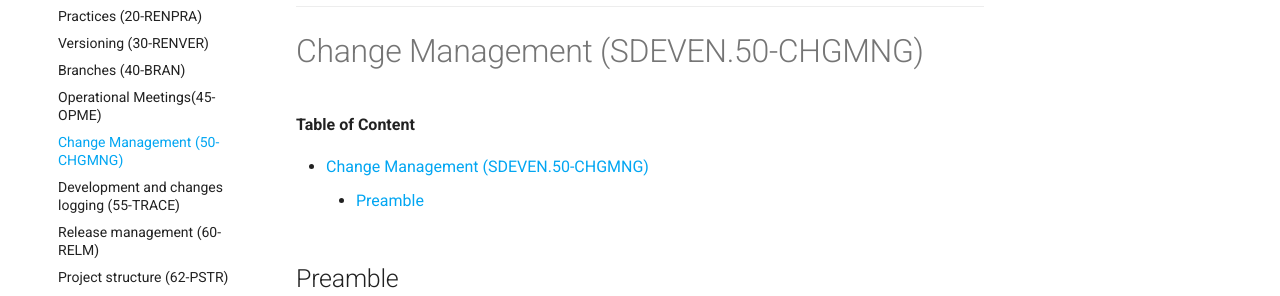
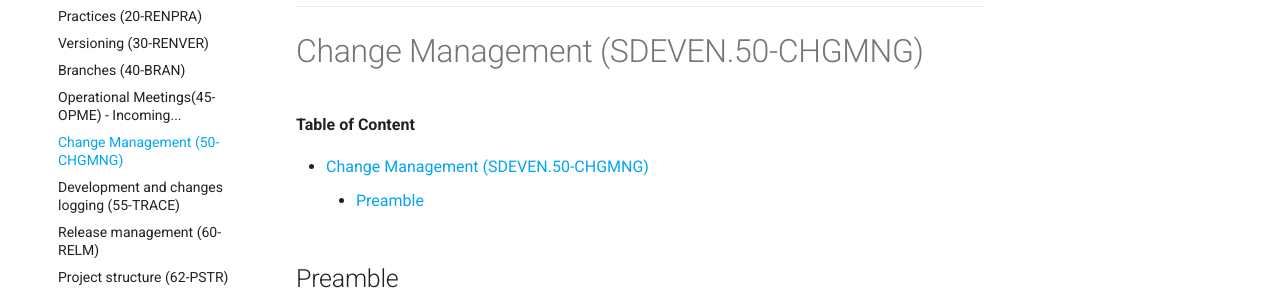
Before and after one commit to petre-renware/sdeven, an MkDocs documentation site: the page built from SDEVEN_content_docs/SDEVEN.50_CHGMNG.md, in a window 1280 px wide. Shown: the part 266-562 px from the top of the page. Built offline with MkDocs 1.6.1 and Material for MkDocs 9.7.7, drawn with Linux system fonts in a browser that asks for light colours.

Commit message:
Update mkdocs.yml

```diff
--- a/mkdocs.yml
+++ b/mkdocs.yml
@@ -8,7 +8,7 @@ nav:
         - Practices (20-RENPRA): 'SDEVEN.20_RENPRA.md'
         - Versioning (30-RENVER): SDEVEN.30_RENVER.md
         - Branches (40-BRAN): 'SDEVEN.40_BRAN.md'
-        - Operational Meetings(45-OPME): 'wip.md'
+        - Operational Meetings(45-OPME) - Incoming...: 'wip.md'
         - Change Management (50-CHGMNG): 'SDEVEN.50_CHGMNG.md'
         - Development and changes logging (55-TRACE): 'SDEVEN.55_TRACE.md'
         - Release management (60-RELM): 'SDEVEN.60_RELM.md'
```
